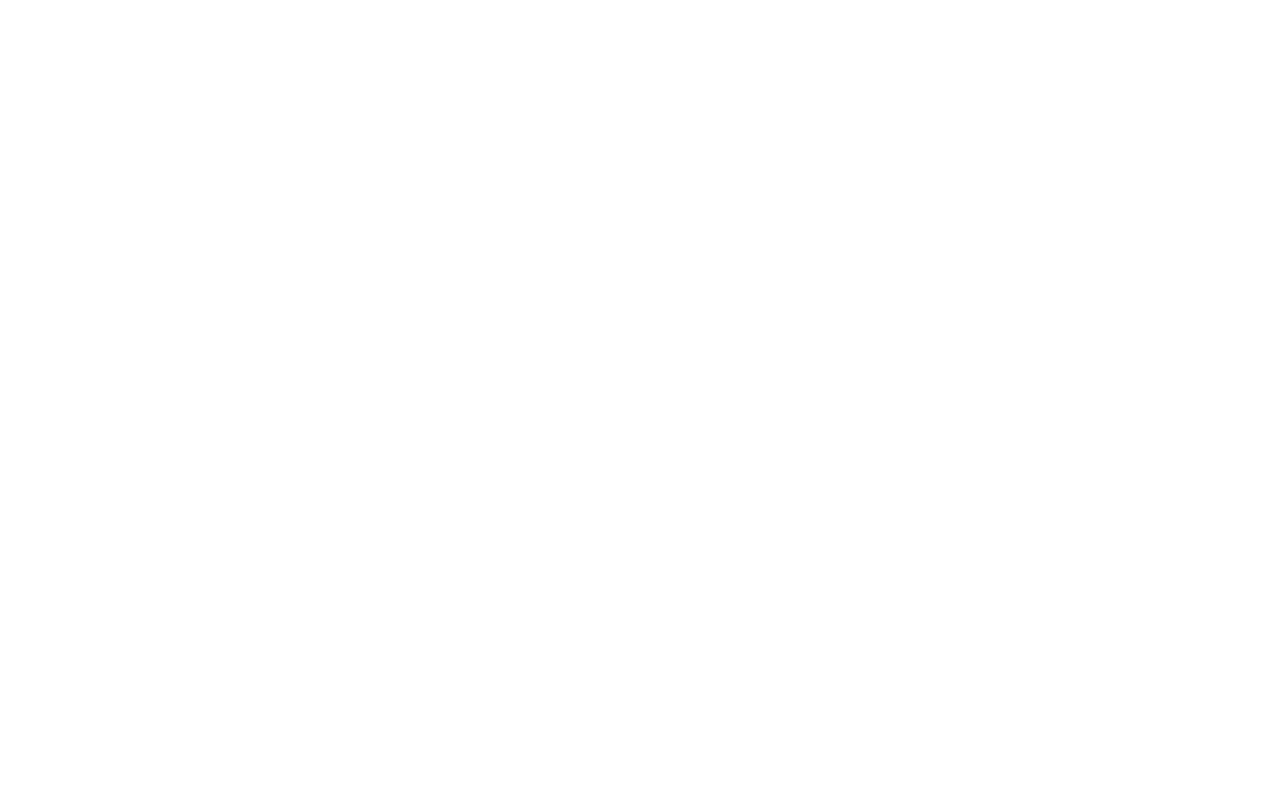
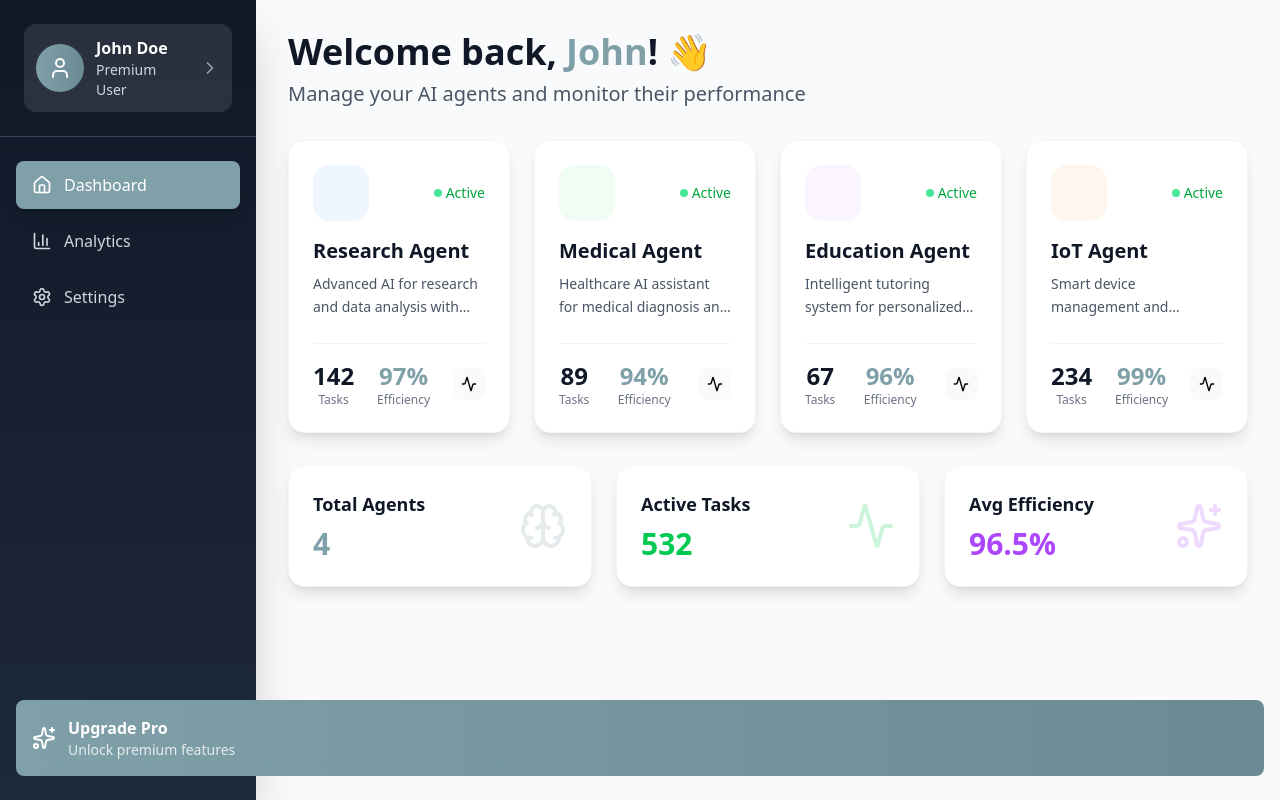
Before and after one commit to pranao0609/NEXUSAI, a React (Vite) app in the folder frontend/: page /dashboard in a window 1280 px wide. Before the commit this address had no page. Built offline with nearby package versions, Linux system fonts and the light colour scheme.

Commit message:
dashboard

```diff
--- a/frontend/src/App.jsx
+++ b/frontend/src/App.jsx
@@ -7,15 +7,16 @@
 import './App.css';
 import AiAgentChatApp from './pages/ai-agent-chat-app';
 import ProtectedRoute from './components/ProtectedRoute';
+import Dashboard from './pages/dashboard';
 
 function App() {
   return (
     <div className="App">
-
-      <Routes>
+      <Dashboard />
+      {/* <Routes>
         <Route path="/" element={<Homepage />} />
         <Route path="/chat" element={<ProtectedRoute><AiAgentChatApp /></ProtectedRoute>} />
-      </Routes>
+      </Routes> */}
     </div>
   );
 }
--- a/frontend/src/pages/dashboard.jsx
+++ b/frontend/src/pages/dashboard.jsx
@@ -0,0 +1,239 @@
+import React, { useState } from 'react';
+import {
+  User,
+  Search,
+  Heart,
+  GraduationCap,
+  Cpu,
+  Settings,
+  Home,
+  BarChart3,
+  ChevronRight,
+  Sparkles,
+  Activity,
+  Brain,
+  Stethoscope,
+  BookOpen,
+  Wifi
+} from 'lucide-react';
+
+const Dashboard = () => {
+  const [isProfileOpen, setIsProfileOpen] = useState(false);
+
+  // Agent data
+  const agents = [
+    {
+      id: 1,
+      name: 'Research Agent',
+      description: 'Advanced AI for research and data analysis with deep learning capabilities',
+      icon: Search,
+      color: 'from-blue-500 to-cyan-400',
+      bgColor: 'bg-blue-50',
+      status: 'Active',
+      tasks: 142,
+      efficiency: '97%'
+    },
+    {
+      id: 2,
+      name: 'Medical Agent',
+      description: 'Healthcare AI assistant for medical diagnosis and patient care',
+      icon: Stethoscope,
+      color: 'from-green-500 to-emerald-400',
+      bgColor: 'bg-green-50',
+      status: 'Active',
+      tasks: 89,
+      efficiency: '94%'
+    },
+    {
+      id: 3,
+      name: 'Education Agent',
+      description: 'Intelligent tutoring system for personalized learning experiences',
+      icon: BookOpen,
+      color: 'from-purple-500 to-pink-400',
+      bgColor: 'bg-purple-50',
+      status: 'Active',
+      tasks: 67,
+      efficiency: '96%'
+    },
+    {
+      id: 4,
+      name: 'IoT Agent',
+      description: 'Smart device management and automation for connected ecosystems',
+      icon: Wifi,
+      color: 'from-orange-500 to-red-400',
+      bgColor: 'bg-orange-50',
+      status: 'Active',
+      tasks: 234,
+      efficiency: '99%'
+    }
+  ];
+
+  const handleProfileClick = () => {
+    setIsProfileOpen(!isProfileOpen);
+    // TODO: Navigate to profile page or open profile modal
+    console.log('Profile clicked - will implement profile.jsx integration');
+  };
+
+  return (
+    <div className="min-h-screen bg-gray-50 flex">
+      {/* Sidebar */}
+      <div className="w-64 bg-gradient-to-b from-gray-900 to-gray-800 text-white shadow-2xl">
+        {/* Profile Section */}
+        <div className="p-6 border-b border-gray-700">
+          <button
+            onClick={handleProfileClick}
+            className="w-full flex items-center space-x-3 p-3 rounded-xl bg-white/10 hover:bg-white/20 transition-all duration-300 group"
+          >
+            <div className="w-12 h-12 bg-gradient-to-r from-[#7FA0A8] to-[#6A8B94] rounded-full flex items-center justify-center group-hover:scale-110 transition-transform duration-300">
+              <User className="w-6 h-6 text-white" />
+            </div>
+            <div className="flex-1 text-left">
+              <h3 className="font-semibold text-white">John Doe</h3>
+              <p className="text-sm text-gray-300">Premium User</p>
+            </div>
+            <ChevronRight className="w-5 h-5 text-gray-400 group-hover:text-white transition-colors" />
+          </button>
+        </div>
+
+        {/* Navigation Menu */}
+        <nav className="mt-6 px-4">
+          <div className="space-y-2">
+            <button className="w-full flex items-center space-x-3 px-4 py-3 rounded-lg bg-[#7FA0A8] text-white shadow-lg">
+              <Home className="w-5 h-5" />
+              <span className="font-medium">Dashboard</span>
+            </button>
+
+            <button className="w-full flex items-center space-x-3 px-4 py-3 rounded-lg text-gray-300 hover:bg-white/10 hover:text-white transition-all duration-200">
+              <BarChart3 className="w-5 h-5" />
+              <span className="font-medium">Analytics</span>
+            </button>
+
+            <button className="w-full flex items-center space-x-3 px-4 py-3 rounded-lg text-gray-300 hover:bg-white/10 hover:text-white transition-all duration-200">
+              <Settings className="w-5 h-5" />
+              <span className="font-medium">Settings</span>
+            </button>
+          </div>
+        </nav>
+
+        {/* Bottom Section */}
+        <div className="absolute bottom-6 left-4 right-4">
+          <div className="bg-gradient-to-r from-[#7FA0A8] to-[#6A8B94] rounded-lg p-4">
+            <div className="flex items-center space-x-3">
+              <Sparkles className="w-6 h-6 text-white" />
+              <div>
+                <h4 className="text-white font-semibold">Upgrade Pro</h4>
+                <p className="text-white/80 text-sm">Unlock premium features</p>
+              </div>
+            </div>
+          </div>
+        </div>
+      </div>
+
+      {/* Main Content */}
+      <div className="flex-1 p-8">
+        {/* Header */}
+        <div className="mb-8">
+          <h1 className="text-4xl font-bold text-gray-900 mb-2">
+            Welcome back, <span className="text-[#7FA0A8]">John</span>! 👋
+          </h1>
+          <p className="text-xl text-gray-600">
+            Manage your AI agents and monitor their performance
+          </p>
+        </div>
+
+        {/* Agent Cards Grid */}
+        <div className="grid grid-cols-1 md:grid-cols-2 lg:grid-cols-2 xl:grid-cols-4 gap-6">
+          {agents.map((agent) => (
+            <div
+              key={agent.id}
+              className="group relative bg-white rounded-2xl shadow-lg hover:shadow-2xl transition-all duration-300 overflow-hidden border border-gray-100 hover:border-gray-200"
+            >
+              {/* Background Gradient */}
+              <div className={`absolute inset-0 bg-gradient-to-r ${agent.color} opacity-0 group-hover:opacity-5 transition-opacity duration-300`} />
+
+              {/* Card Content */}
+              <div className="relative p-6">
+                {/* Icon and Status */}
+                <div className="flex items-center justify-between mb-4">
+                  <div className={`w-14 h-14 rounded-2xl ${agent.bgColor} flex items-center justify-center group-hover:scale-110 transition-transform duration-300`}>
+                    <agent.icon className={`w-7 h-7 bg-gradient-to-r ${agent.color} bg-clip-text text-transparent`} />
+                  </div>
+                  <div className="flex items-center space-x-1">
+                    <div className="w-2 h-2 bg-green-400 rounded-full animate-pulse" />
+                    <span className="text-sm font-medium text-green-600">{agent.status}</span>
+                  </div>
+                </div>
+
+                {/* Agent Name */}
+                <h3 className="text-xl font-bold text-gray-900 mb-2 group-hover:text-[#7FA0A8] transition-colors duration-300">
+                  {agent.name}
+                </h3>
+
+                {/* Description */}
+                <p className="text-gray-600 text-sm mb-4 line-clamp-2 leading-relaxed">
+                  {agent.description}
+                </p>
+
+                {/* Stats */}
+                <div className="flex justify-between items-center mt-6 pt-4 border-t border-gray-100">
+                  <div className="text-center">
+                    <p className="text-2xl font-bold text-gray-900">{agent.tasks}</p>
+                    <p className="text-xs text-gray-500">Tasks</p>
+                  </div>
+                  <div className="text-center">
+                    <p className="text-2xl font-bold text-[#7FA0A8]">{agent.efficiency}</p>
+                    <p className="text-xs text-gray-500">Efficiency</p>
+                  </div>
+                  <button className="p-2 rounded-lg bg-gray-50 hover:bg-[#7FA0A8] hover:text-white transition-all duration-200 group">
+                    <Activity className="w-4 h-4" />
+                  </button>
+                </div>
+
+                {/* Hover Effect Button */}
+                <button className="absolute inset-0 w-full h-full bg-transparent group-hover:bg-black/5 transition-all duration-300 rounded-2xl" />
+              </div>
+
+              {/* Animated Border */}
+              <div className="absolute inset-0 rounded-2xl border-2 border-transparent group-hover:border-[#7FA0A8] transition-all duration-300 opacity-0 group-hover:opacity-100" />
+            </div>
+          ))}
+        </div>
+
+        {/* Quick Stats Section */}
+        <div className="mt-8 grid grid-cols-1 md:grid-cols-3 gap-6">
+          <div className="bg-white rounded-2xl p-6 shadow-lg border border-gray-100">
+            <div className="flex items-center justify-between">
+              <div>
+                <h4 className="text-lg font-semibold text-gray-900">Total Agents</h4>
+                <p className="text-3xl font-bold text-[#7FA0A8] mt-2">4</p>
+              </div>
+              <Brain className="w-12 h-12 text-[#7FA0A8] opacity-20" />
+            </div>
+          </div>
+
+          <div className="bg-white rounded-2xl p-6 shadow-lg border border-gray-100">
+            <div className="flex items-center justify-between">
+              <div>
+                <h4 className="text-lg font-semibold text-gray-900">Active Tasks</h4>
+                <p className="text-3xl font-bold text-green-500 mt-2">532</p>
+              </div>
+              <Activity className="w-12 h-12 text-green-500 opacity-20" />
+            </div>
+          </div>
+
+          <div className="bg-white rounded-2xl p-6 shadow-lg border border-gray-100">
+            <div className="flex items-center justify-between">
+              <div>
+                <h4 className="text-lg font-semibold text-gray-900">Avg Efficiency</h4>
+                <p className="text-3xl font-bold text-purple-500 mt-2">96.5%</p>
+              </div>
+              <Sparkles className="w-12 h-12 text-purple-500 opacity-20" />
+            </div>
+          </div>
+        </div>
+      </div>
+    </div>
+  );
+};
+
+export default Dashboard;
```
Also changed, not shown: frontend/src/hooks/useIntersectionObserver.js (added).
